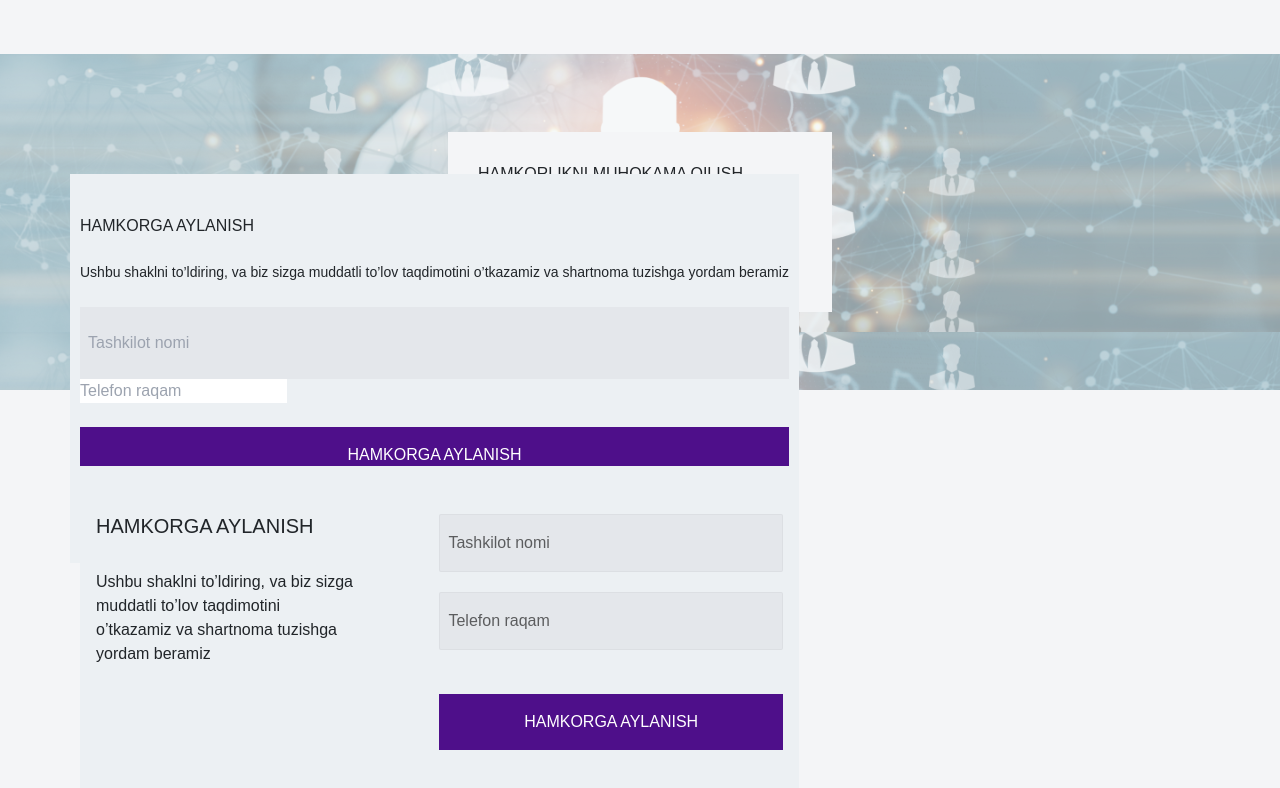
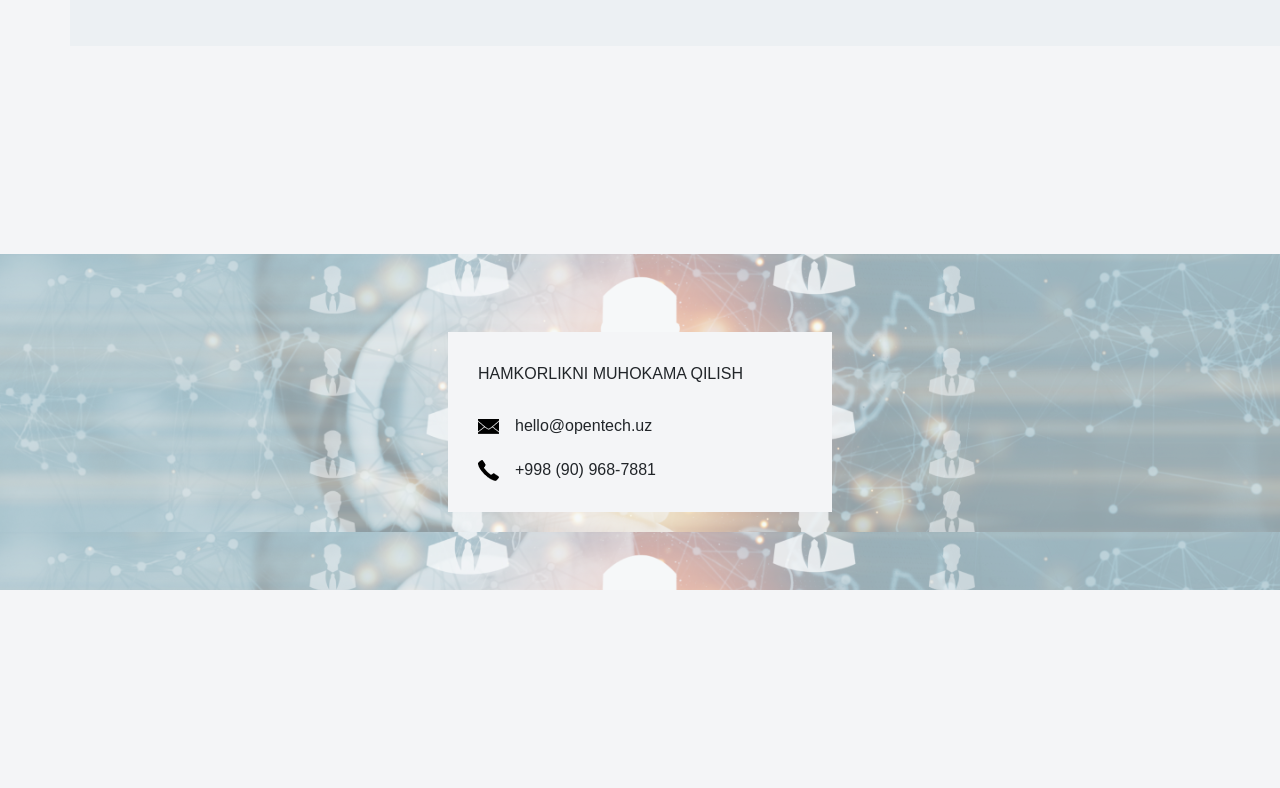
Before and after one commit to RamazonovDeveloper/OpenRassrochkaNew, a React (Create React App) app: page / in a window 1280 px wide. Shown: the part 2177-2965 px from the top of the page. After the commit the page ends 2767 px from the top, so only its background shows below. Built offline with nearby package versions, Linux system fonts and the light colour scheme.

Commit message:
fixed form

```diff
--- a/src/App.js
+++ b/src/App.js
@@ -169,22 +169,6 @@ function App() {
 
       <div className="form_section relative h-[160px]">
         <div className="container">
-          <div className="form_section_card py-[40px] px-[10px] bg-gray_form absolute top-3/4">
-            <h3 className="font-medium text-base uppercase">
-              {langData.partners_header}
-            </h3>
-            <p className="text-[14px] my-6 font-medium">
-              {langData.partners_text}
-            </p>
-            <input
-              className="w-full py-4 px-2 bg-gray_input"
-              type="text"
-              placeholder={langData.partners_input_name}
-            />
-            <input type="text" placeholder={langData.partners_input_tel} />
-            <button className="w-full bg-main_color text-white py-3 uppercase mt-6 mb-10">
-              {langData.partners_btn}
-            </button>
           <div className="form_section_card xs:py-[40px] xs:px-[10px] sm:py-12 sm:px-4 bg-gray_form absolute top-3/4 md:flex">
             <div className="md:w-1/2">
               <h3 className="font-medium text-base uppercase sm:text-[18px] lg:text-[20px]">
@@ -231,7 +215,6 @@ function App() {
         </div>
       </div>
     </div>
-    </div>
   );
 }
 
```
Lines whose indentation alone changed are shown as unchanged.
